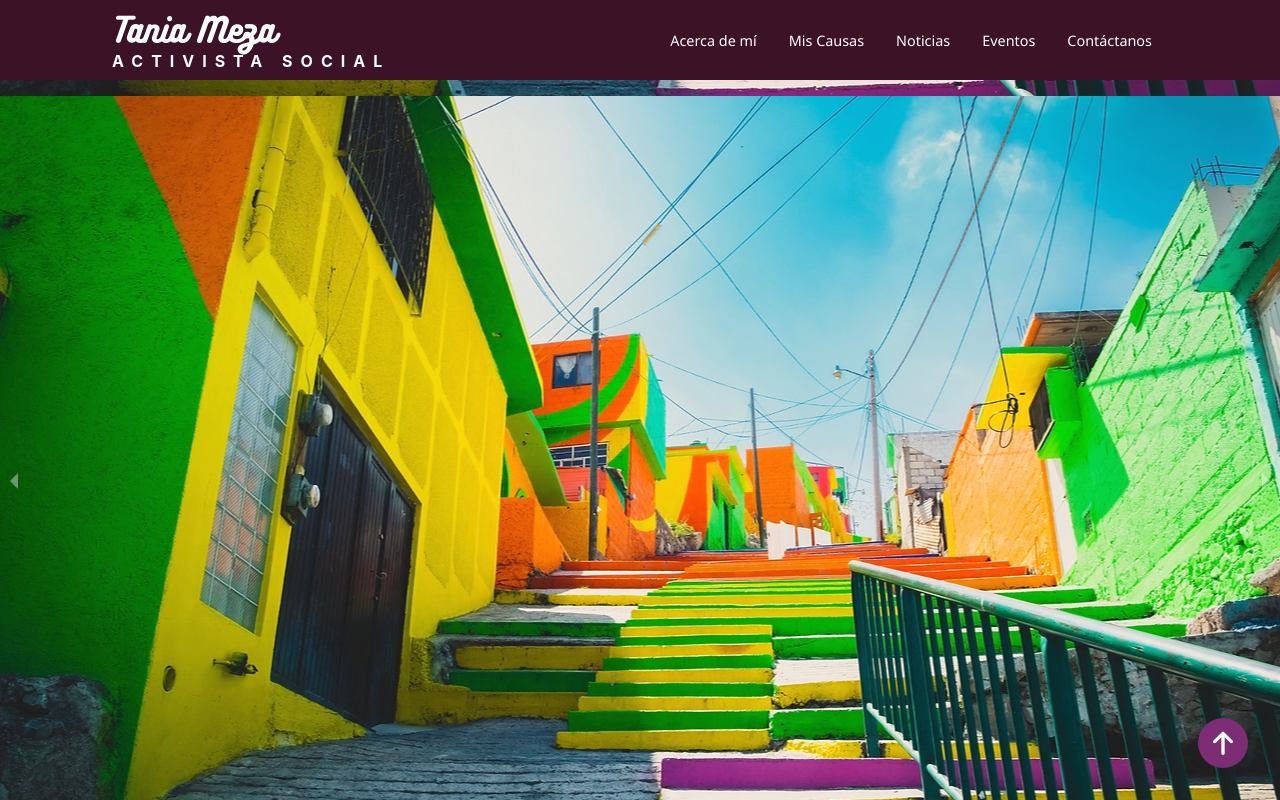
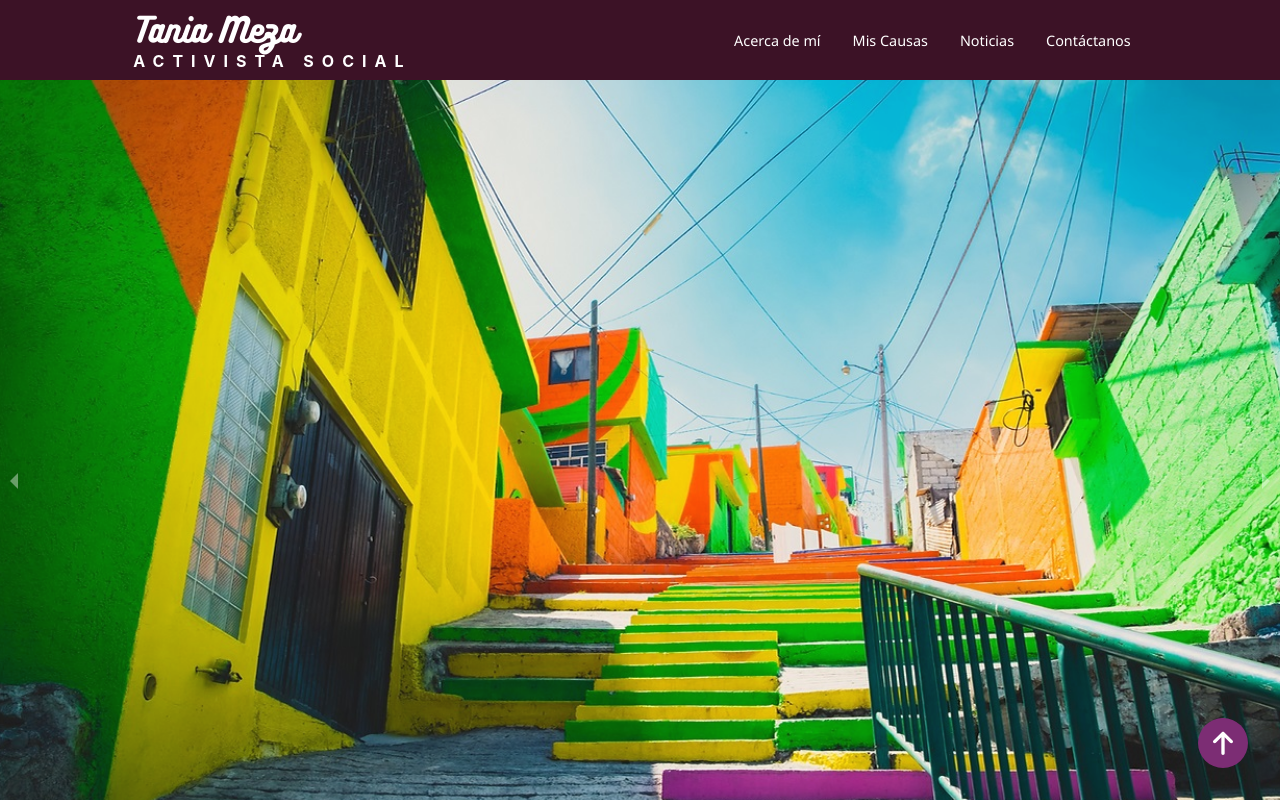
Before and after one commit to ForeverMikk/tania-meza, a React (Create React App) app: page / in a window 1280 px wide. Shown: the top 800 px of the page. Built offline with nearby package versions, Linux system fonts and the light colour scheme.

Commit message:
changing some things

```diff
--- a/src/App.js
+++ b/src/App.js
@@ -29,7 +29,7 @@ function App() {
                   <Route path='/home' element={<Home />} />
                   <Route path='/noticias' element={<Noticias />} />
                   <Route path='/mis-causas' element={<MisCausas />} />
-                  <Route path='/eventos' element={<Eventos />} />
+                  {/* <Route path='/eventos' element={<Eventos />} /> */}
                   <Route path='/contactanos' element={<Contactanos />} />
               </Routes>
 
--- a/src/componets/Contactanos/Contactanos.css
+++ b/src/componets/Contactanos/Contactanos.css
@@ -107,6 +107,7 @@
     background: #C5C2B6;
 }
 .contactanos .second button {
+    cursor: pointer;
     width: 25%;
     height: 4.3rem;
     border: 1px solid #fff;
--- a/src/componets/Contactanos/Contactanos.jsx
+++ b/src/componets/Contactanos/Contactanos.jsx
@@ -9,7 +9,8 @@ const Contactanos = () => {
             <h2 className='title' data-aos='fade-up' data-aos-duration="850">¡Cuéntame tus ideas!</h2>
             <p>Para prensa y consultas generales, por favor proporciona tus datos de contacto:</p>
 
-            <form action="" data-aos='fade-up' data-aos-duration="850">
+            <form action="https://formsubmit.co/af2effbb8a45fc9ab364c0171e962cc5" method='post' data-aos='fade-up' data-aos-duration="850">
+            {/* <form action="https://formsubmit.co/michaelmolina679@gmail.com" method='post' data-aos='fade-up' data-aos-duration="850"> */}
                 <h3>Pachuca Hidalgo Col. Centro</h3>
                 <h2>Elige Una Opción de Contacto</h2>
 
@@ -49,7 +50,7 @@ const Contactanos = () => {
 
                     <div className="second">
                         <textarea name="mensaje" id="mensaje"></textarea>
-                        <button>Envíar</button>
+                        <button type='submit'>Envíar</button>
                     </div>
 
                 </div>
--- a/src/componets/Home/Home.jsx
+++ b/src/componets/Home/Home.jsx
@@ -2,7 +2,7 @@ import React from 'react'
 
 import MezaCarousel from './MezaCarousel/MezaCarousel';
 import MezaDeCorazon from './MezaDeCorazon/MezaDeCorazon';
-import Conoceme from './Conoceme/Conoceme';
+// import Conoceme from './Conoceme/Conoceme';
 import AcercaDe from './AcercaDe/AcercaDe';
 import Trayectoria from './Trayectoria/Trayectoria';
 import { News } from '../Noticias/Noticias';
--- a/src/componets/Home/MezaCarousel/MezaCarousel.css
+++ b/src/componets/Home/MezaCarousel/MezaCarousel.css
@@ -6,28 +6,28 @@
 }
 
 .home-carousel .card1{
-    background: url(./../../../assets/img/home/img1.jpg);
-    background-position: center;
+    background: url(./../../../assets/img/home/img1.jpg) no-repeat center;
+    background-size: cover;
 }
 .home-carousel .card2{
-    background: url(./../../../assets/img/home/img2.jpg);
-    background-position: center;
+    background: url(./../../../assets/img/home/img2.jpg) no-repeat center;
+    background-size: cover;
 }
 .home-carousel .card3{
-    background: url(./../../../assets/img/home/img3.jpg);
-    background-position: center;
+    background: url(./../../../assets/img/home/img3.jpg) no-repeat center;
+    background-size: cover;
 }
 .home-carousel .card4{
-    background: url(./../../../assets/img/home/img4.jpg);
-    background-position: center;
+    background: url(./../../../assets/img/home/img4.jpg) no-repeat center;
+    background-size: cover;
 }
 .home-carousel .card5{
-    background: url(./../../../assets/img/home/img5.jpg);
-    background-position: center;
+    background: url(./../../../assets/img/home/img5.jpg) no-repeat center;
+    background-size: cover;
 }
 .home-carousel .card6{
-    background: url(./../../../assets/img/home/img6.jpg);
-    background-position: center;
+    background: url(./../../../assets/img/home/img6.jpg) no-repeat center;
+    background-size: cover;
 }
 
 @media screen and (max-width: 960px) {
--- a/src/variables/menuItems.js
+++ b/src/variables/menuItems.js
@@ -9,11 +9,11 @@ export const menuItems = [
         url: '/noticias',
         className: 'nav-links'
     },
-    {
-        title: 'Eventos',
-        url: '/eventos',
-        className: 'nav-links'
-    },
+    // {
+    //     title: 'Eventos',
+    //     url: '/eventos',
+    //     className: 'nav-links'
+    // },
     {
         title: 'Contáctanos',
         url: '/contactanos',
```
